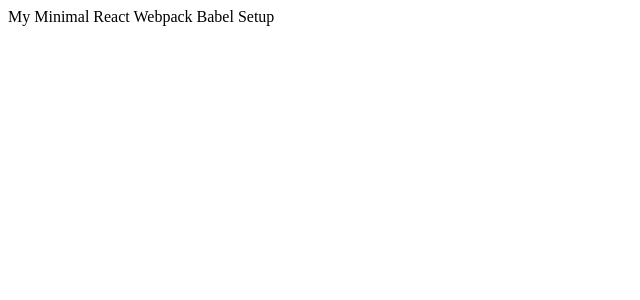
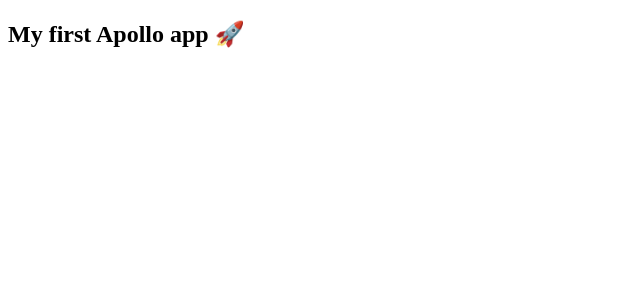
Before and after one commit to npotech/volunteer_tracking_frontend, a React app: page / in a window 1280 px wide. Shown: the top 300 px of the page, without its empty margins (0-640 px from the left). Built offline with nearby package versions, Linux system fonts and the light colour scheme; the HTML template or start-up script is replaced by a standard one.

Commit message:
adding html index

```diff
--- a/src/index.jsx
+++ b/src/index.jsx
@@ -1,9 +1,18 @@
 import React from 'react'
 import ReactDOM from 'react-dom'
+import ApolloClient from "apollo-boost"
+import { ApolloProvider } from "react-apollo"
 
-const title = 'My Minimal React Webpack Babel Setup'
+
+const client = new ApolloClient({
+  uri: "https://48p1r2roz4.sse.codesandbox.io"
+});
 
 ReactDOM.render(
-  <div>{title}</div>,
+  <ApolloProvider client={client}>
+    <div>
+      <h2>My first Apollo app 🚀</h2>
+    </div>
+  </ApolloProvider>,
   document.getElementById('app')
 )
--- a/webpack.config.js
+++ b/webpack.config.js
@@ -22,6 +22,7 @@
     plugins: [
       new HtmlWebpackPlugin({
         title:'Volunteer Checkin',
+        template:'./src/index.html',
         filename: './index.html'
       })
     ]
```
